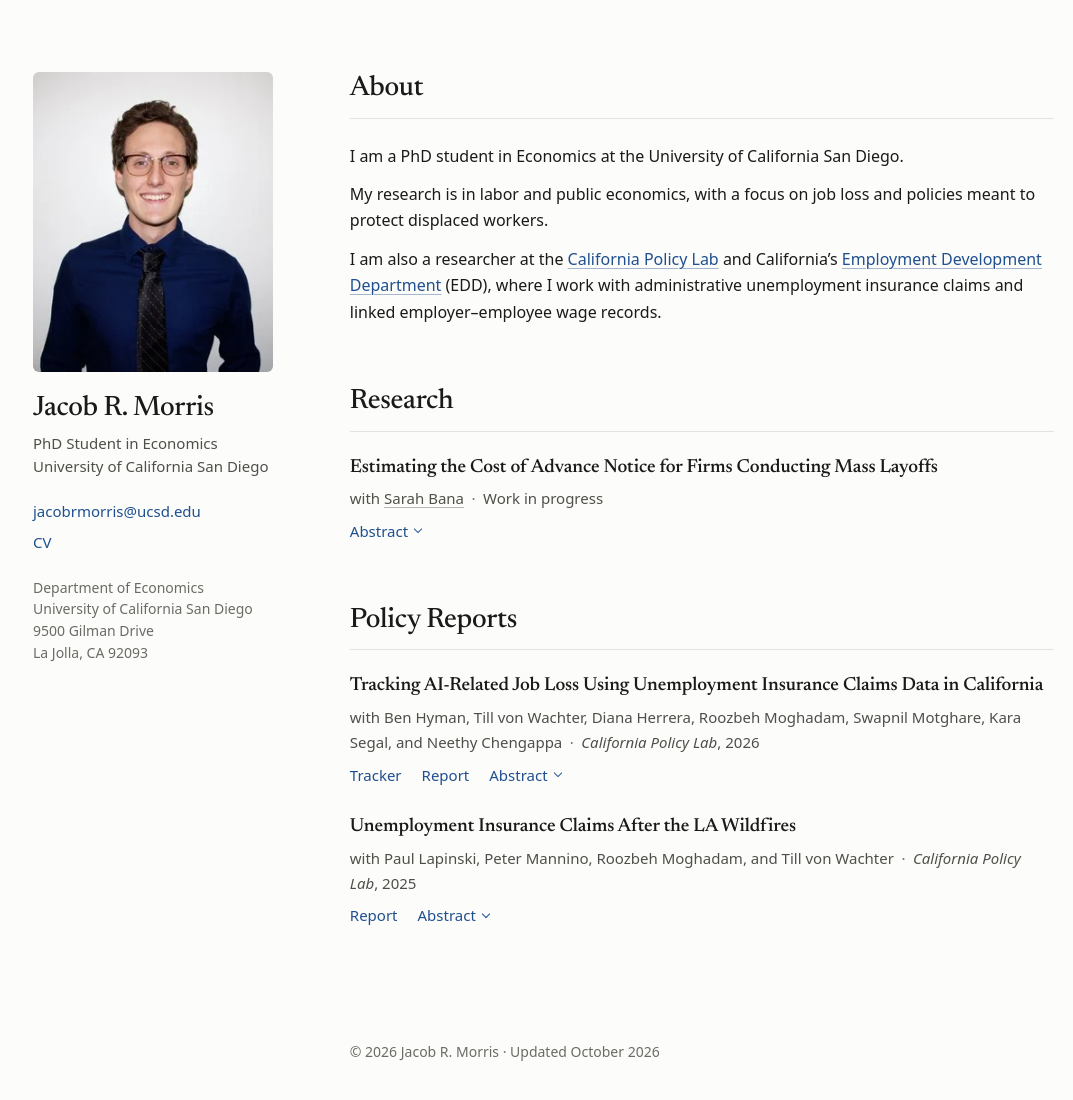
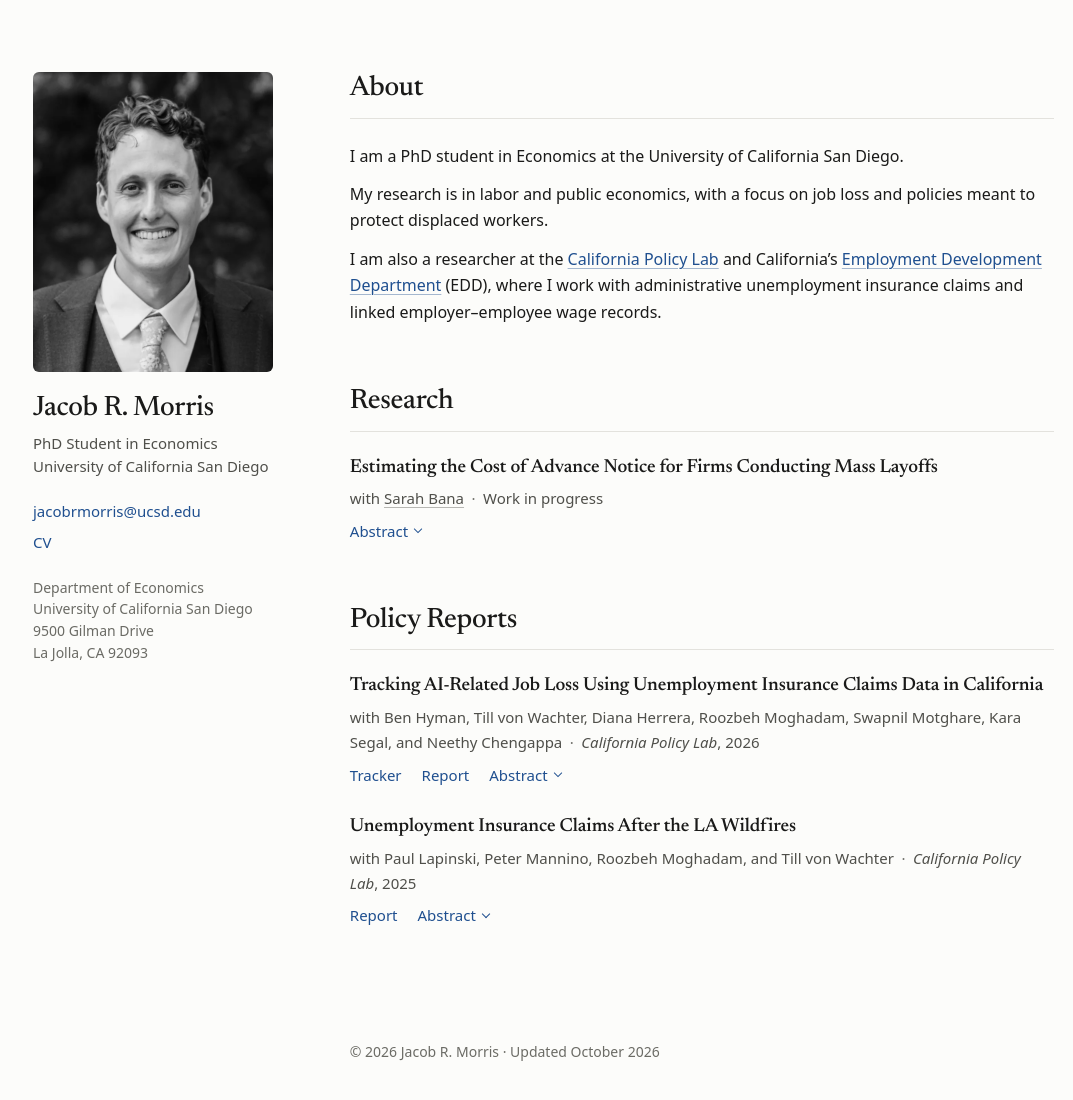
Before and after one commit to jacobrmorris/jacobrmorris.github.io, a Jekyll site: the page built from index.html, in a window 1280 px wide and 1103 px high. Shown: the top 1100 px of the window, without its empty margins (95-1168 px from the left). Built offline with Jekyll 4.4.1, drawn with Linux system fonts in a browser that asks for light colours.

Commit message:
New headshot; version image URLs
- Replace the 266x333 headshot with a 720x900 black-and-white portrait
  cropped from a full-resolution original, and update the share card
- Add the build version to the headshot and share-card URLs (as the CSS
  and JS already have) so browsers and link previews fetch new images
  after an update

Co-Authored-By: Claude Opus 5.5 (1M context) <noreply@anthropic.com>

```diff
--- a/_includes/head.html
+++ b/_includes/head.html
@@ -38,7 +38,7 @@
   <meta property="og:title" content="{{ page_title }}">
   <meta property="og:description" content="{{ description }}">
   <meta property="og:url" content="{{ page.url | absolute_url }}">
-  <meta property="og:image" content="{{ '/assets/img/social-card.jpg' | absolute_url }}">
+  <meta property="og:image" content="{{ '/assets/img/social-card.jpg' | absolute_url }}?v={{ asset_version }}">
   <meta property="og:image:width" content="1200">
   <meta property="og:image:height" content="630">
   <meta property="og:image:alt" content="{{ profile.name }}, {{ profile.position }}, {{ profile.institution }}">
--- a/index.html
+++ b/index.html
@@ -11,12 +11,13 @@
 {%- assign jmp = nil -%}
 {%- if job_market -%}{%- assign jmp = site.data.research | where: "jmp", true | first -%}{%- endif -%}
 {%- assign jmp_link = jmp.links | first -%}
+{%- assign asset_version = site.time | date: '%s' -%}
 
 <div class="wrap layout">
   <header id="contact" class="profile">
     <picture class="profile-photo">
-      <source srcset="{{ '/assets/img/headshot.webp' | relative_url }}" type="image/webp">
-      <img src="{{ profile.photo.src | relative_url }}" alt="{{ profile.photo.alt }}" width="266" height="333" fetchpriority="high">
+      <source srcset="{{ '/assets/img/headshot.webp' | relative_url }}?v={{ asset_version }}" type="image/webp">
+      <img src="{{ profile.photo.src | relative_url }}?v={{ asset_version }}" alt="{{ profile.photo.alt }}" width="720" height="900" fetchpriority="high">
     </picture>
     <h1>{{ profile.name }}</h1>
     <p class="profile-position">{{ profile.position }}<br>{{ profile.institution }}</p>
```
Also changed, not shown: assets/img/headshot.jpg, assets/img/headshot.webp, assets/img/social-card.jpg.
